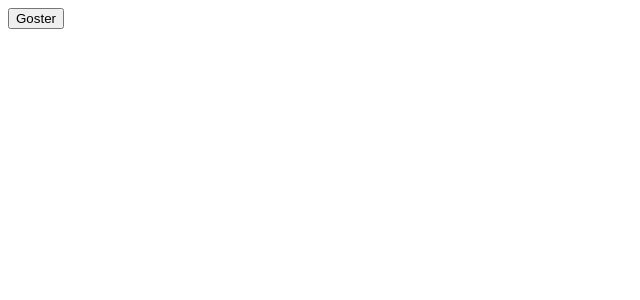
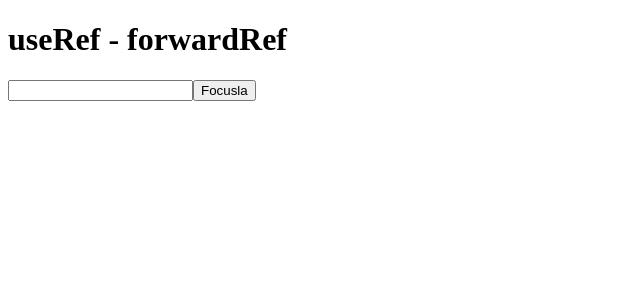
Before and after one commit to halilenesozdemir/Basic-React-Projects, a React (Create React App) app in the folder protoreactproje/: page / in a window 1280 px wide. Shown: the top 300 px of the page, without its empty margins (0-640 px from the left). Built offline with nearby package versions, Linux system fonts and the light colour scheme.

Commit message:
useRef hooks understood.

```diff
--- a/protoreactproje/src/App.js
+++ b/protoreactproje/src/App.js
@@ -1,14 +1,11 @@
 import Test from './lifecycle/Test';
 import { useState } from 'react';
+import UseRefExample from './useRef/UseRefExample';
 
 function App() {
-  const [show, setShow] = useState(false);
-
   return (
     <>
-      <button onClick={() => setShow(!show)}>{show ? 'Gizle' : 'Goster'}</button>
-
-      {show && <Test />}
+      <UseRefExample />
     </>
   );
 }
--- /dev/null
+++ b/protoreactproje/src/useRef/UseRefExample.js
@@ -0,0 +1,26 @@
+import { useRef } from 'react';
+
+function UseRefExample() {
+  const inputRef = useRef();
+
+  const focusInput = () => {
+    inputRef.current.focus();
+  };
+  return (
+    <>
+      <h1>useRef - forwardRef</h1>
+      <input type='text' ref={inputRef} />
+      <button onClick={focusInput}>Focusla</button>
+    </>
+  );
+}
+
+export default UseRefExample;
+
+/* let input = document.querySelector('input'),
+  button = document.querySelector('button');
+
+button.addEventListener('click', () => {
+  input.focus();
+});
+ */
```
Also changed, not shown: protoreactproje/src/useRef/index.html (added, +14 -0 lines).
